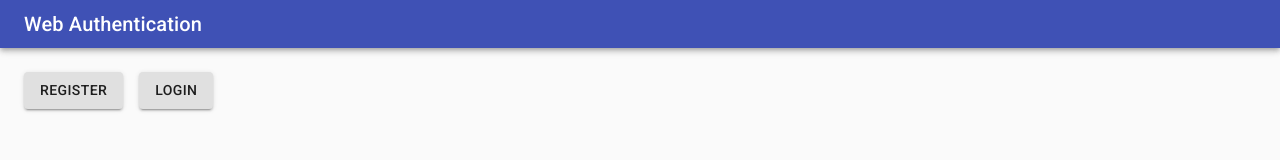
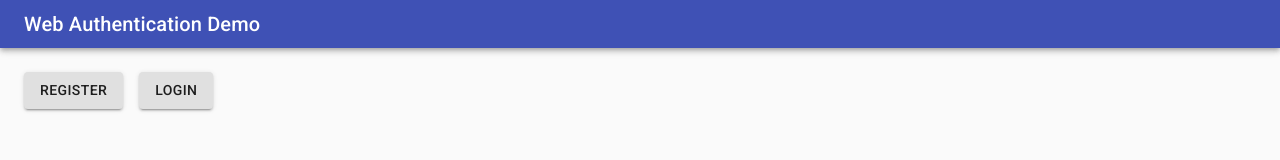
Before and after one commit to Rowno/web-authentication-demo, a Next.js app: page / in a window 1280 px wide. Shown: the top 160 px of the page. Built offline with nearby package versions, Linux system fonts and the light colour scheme.

Commit message:
Rename to web-authentication-demo

```diff
--- a/package.json
+++ b/package.json
@@ -1,9 +1,9 @@
 {
-  "name": "web-authentication",
+  "name": "web-authentication-demo",
   "version": "0.0.0",
   "description": "Project description.",
   "author": "Roland Warmerdam (https://roland.codes)",
-  "repository": "Rowno/web-authentication",
+  "repository": "Rowno/web-authentication-demo",
   "license": "UNLICENSED",
   "private": true,
   "scripts": {
--- a/src/pages/_app.tsx
+++ b/src/pages/_app.tsx
@@ -20,7 +20,7 @@ export default class MyApp extends App {
     return (
       <React.Fragment>
         <Head>
-          <title>Web Authentication</title>
+          <title>Web Authentication Demo</title>
         </Head>
         <SnackbarProvider
           anchorOrigin={{ horizontal: 'center', vertical: 'top' }}
--- a/src/pages/index.tsx
+++ b/src/pages/index.tsx
@@ -33,7 +33,7 @@ const Home: FunctionComponent = () => {
       <AppBar position="static">
         <Toolbar variant="dense">
           <Typography component="h1" variant="h6">
-            Web Authentication
+            Web Authentication Demo
           </Typography>
         </Toolbar>
       </AppBar>
```
Also changed, not shown: 1 other file (tests, documents, lock files or other folders).
